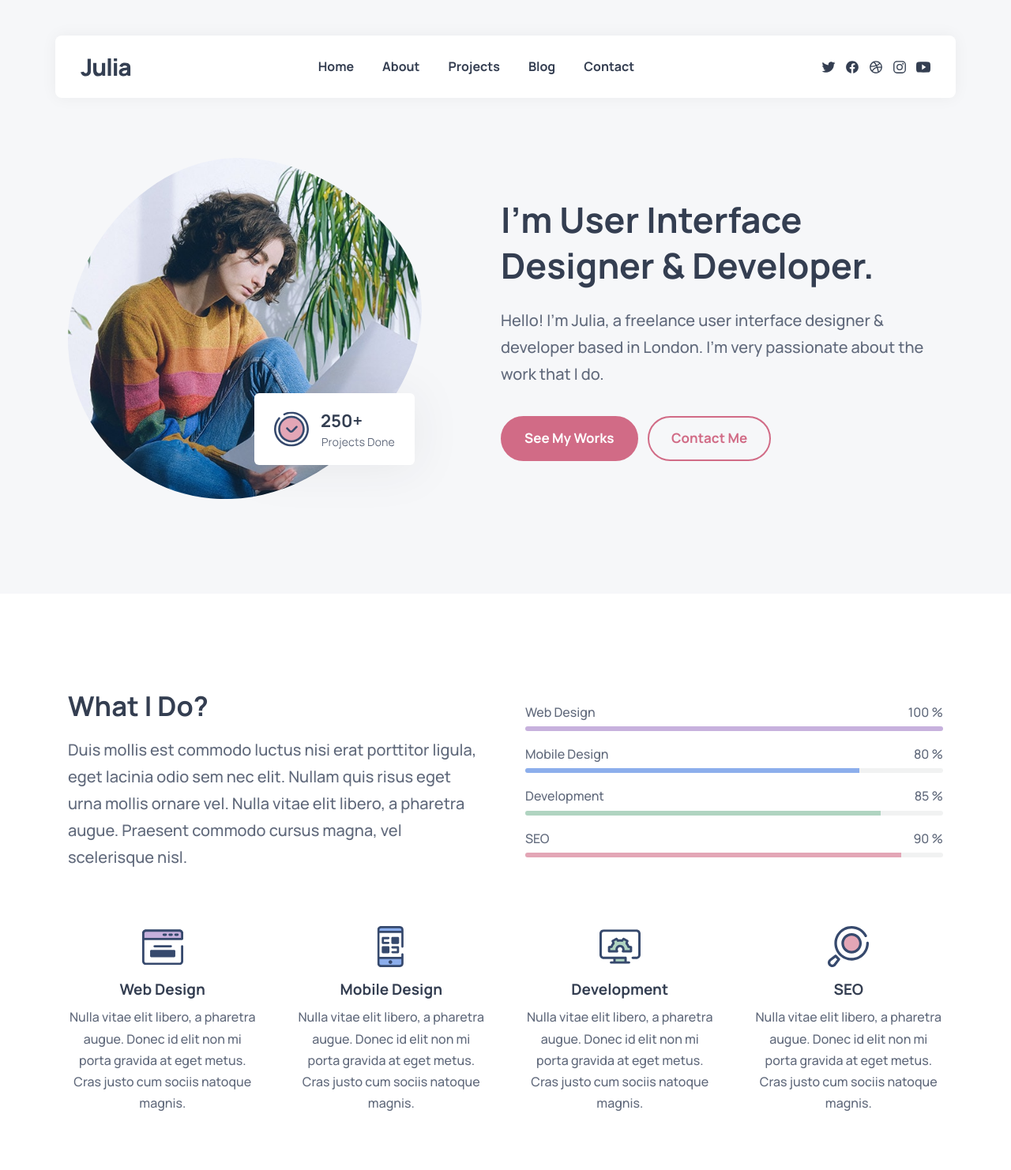
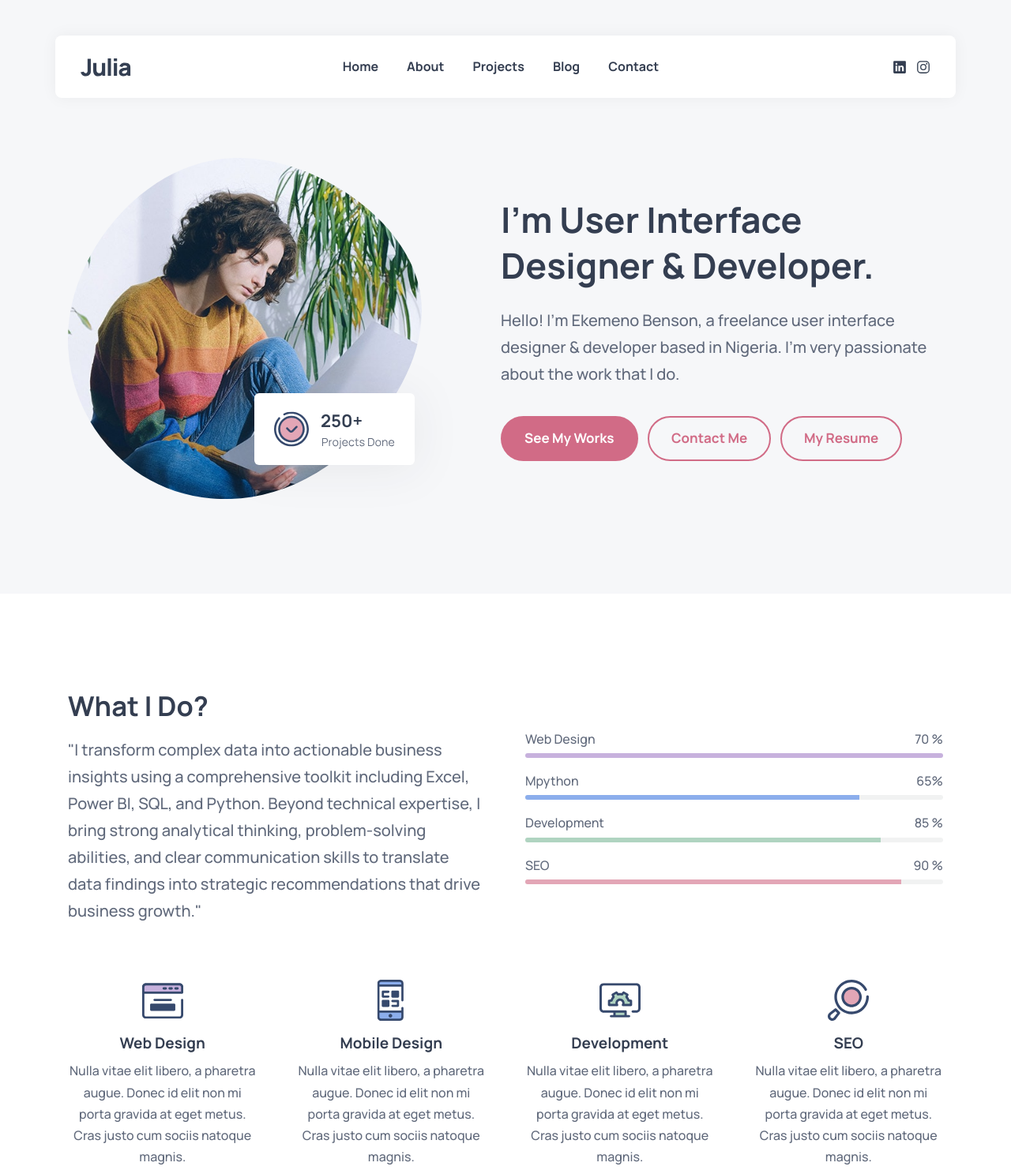
Before and after one commit to kemzzy247/Ekemeno-Benson, a plain HTML site: page index.html in a window 1280 px wide. Shown: the top 1482 px of the page at 79% size. Drawn offline with nearby package versions, Linux system fonts and the light colour scheme.

Commit message:
Update index.html

```diff
--- a/index.html
+++ b/index.html
@@ -9,9 +9,9 @@
   <!--
     - primary meta tags
   -->
-  <title>Julia - I'm User Interface Designer & Developer.</title>
-  <meta name="title" content="Julia - I'm User Interface Designer & Developer.">
-  <meta name="description" content="This is a personal portfolio html template made by codewithsadee">
+  <title>Ekemeno - I'm a Data Analyst & Visualization Expert.</title>
+  <meta name="title" content="Ekemeno - I'm a Data Analyst & Visualization Expert & Developer.">
+  <meta name="description" content="This is a personal portfolio html template made by Ekemeno">
 
   <!--
     - favicon
@@ -88,28 +88,28 @@
         </ul>
 
         <div class="wrapper">
-          <a href="mailto:info@email.com" class="contact-link">info@email.com</a>
+          <a href="mailto:bensonekemeno@gmail.com" class="contact-link">bensonekemeno@gmail.com</a>
 
-          <a href="tel:001234567890" class="contact-link">00 (123) 456 78 90</a>
+          <a href="tel:+2348135808472" class="contact-link">+2348135808472</a>
         </div>
 
         <ul class="social-list">
 
           <li>
-            <a href="#" class="social-link">
-              <ion-icon name="logo-twitter"></ion-icon>
+            <a href="#" class="Twitter">
+              <ion-icon name="@ekemeno94521"></ion-icon>
             </a>
           </li>
 
-          <li>
-            <a href="#" class="social-link">
-              <ion-icon name="logo-facebook"></ion-icon>
+          <!--li>
+            <a href="#" class="Facebook">
+              <ion-icon name="Ekemeno Benson"></ion-icon>
             </a>
-          </li>
+          </li>-->
 
           <li>
             <a href="#" class="social-link">
-              <ion-icon name="logo-dribbble"></ion-icon>
+              <ion-icon name="logo-linkedin"></ion-icon>
             </a>
           </li>
 
@@ -119,11 +119,11 @@
             </a>
           </li>
 
-          <li>
+          <!--li>
             <a href="#" class="social-link">
               <ion-icon name="logo-youtube"></ion-icon>
             </a>
-          </li>
+          </li>-->
 
         </ul>
 
@@ -167,7 +167,7 @@
             </h1>
 
             <p class="section-text" data-reveal="top" data-reveal-delay="0.75s">
-              Hello! I'm Julia, a freelance user interface designer & developer based in London. I’m very passionate
+              Hello! I'm Ekemeno Benson, a freelance user interface designer & developer based in Nigeria. I’m very passionate
               about the work that I do.
             </p>
 
@@ -175,6 +175,8 @@
               <a href="#" class="btn btn-primary">See My Works</a>
 
               <a href="#" class="btn btn-secondary">Contact Me</a>
+
+                <a href="#" class="btn btn-secondary">My Resume</a>
             </div>
 
           </div>
@@ -195,13 +197,14 @@
 
           <div class="wrapper">
 
-            <div data-reveal="left">
-              <h2 class="h2 section-title">What I Do?</h2>
+         <div data-reveal="left">
+          <h2 class="h2 section-title">What I Do?</h2>
 
-              <p class="section-text">
-                Duis mollis est commodo luctus nisi erat porttitor ligula, eget lacinia odio sem nec elit. Nullam quis
-                risus eget urna mollis ornare vel. Nulla vitae elit libero, a pharetra augue. Praesent commodo cursus
-                magna, vel scelerisque nisl.
+           <p class="section-text">
+           "I transform complex data into actionable business insights using a comprehensive toolkit including Excel,
+            Power BI, SQL, and Python. Beyond technical expertise, I bring strong analytical thinking, problem-solving
+            abilities, and clear communication skills to translate data findings into strategic recommendations
+            that drive business growth."
               </p>
             </div>
 
@@ -212,7 +215,7 @@
                 <div class="label-wrapper">
                   <p>Web Design</p>
 
-                  <span class="span">100 %</span>
+                  <span class="span">70 %</span>
                 </div>
 
                 <div class="progress">
@@ -224,9 +227,9 @@
               <li class="progress-item">
 
                 <div class="label-wrapper">
-                  <p>Mobile Design</p>
+                  <p>Mpython</p>
 
-                  <span class="span">80 %</span>
+                  <span class="span">65%</span>
                 </div>
 
                 <div class="progress">
```
